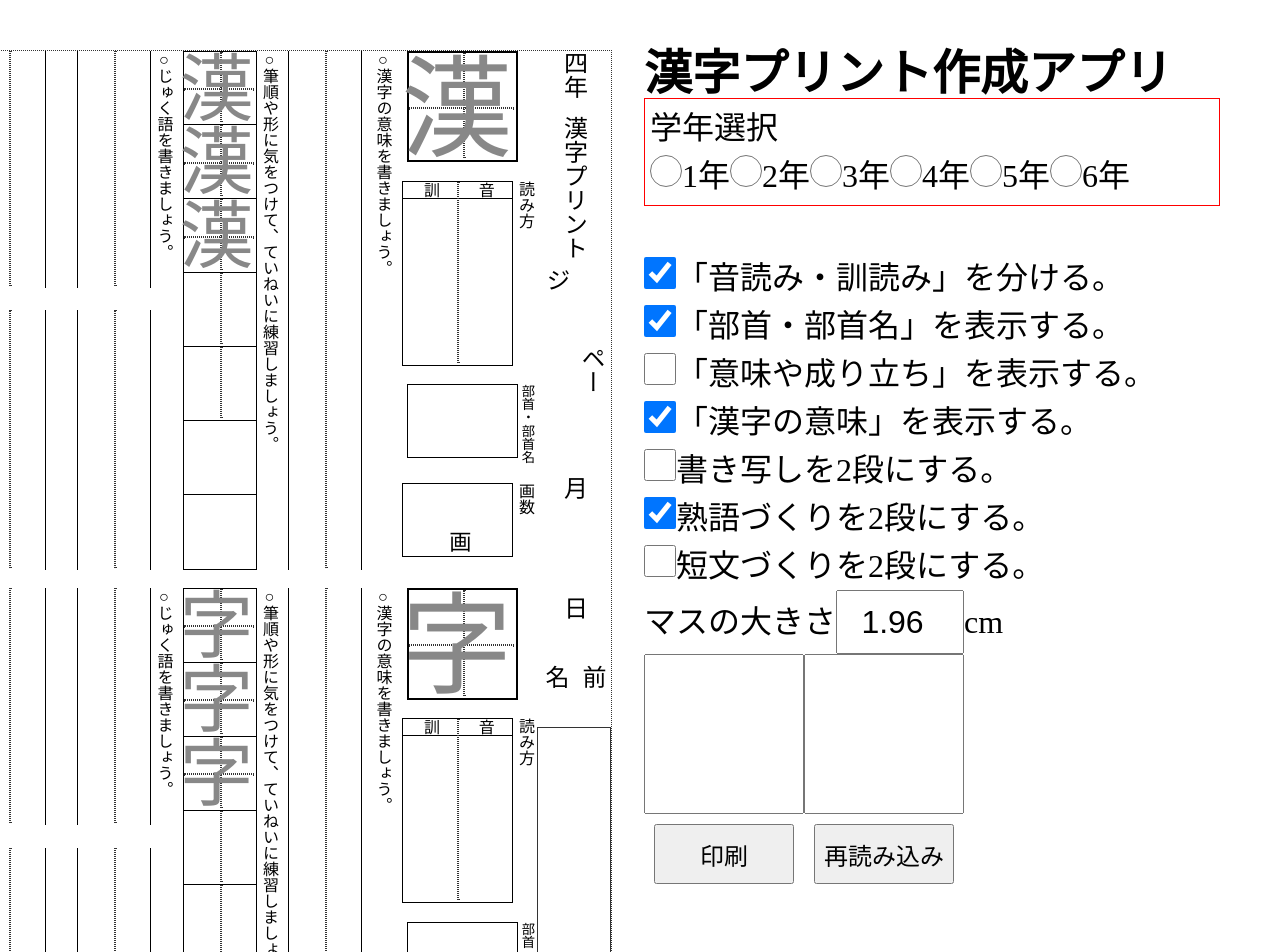
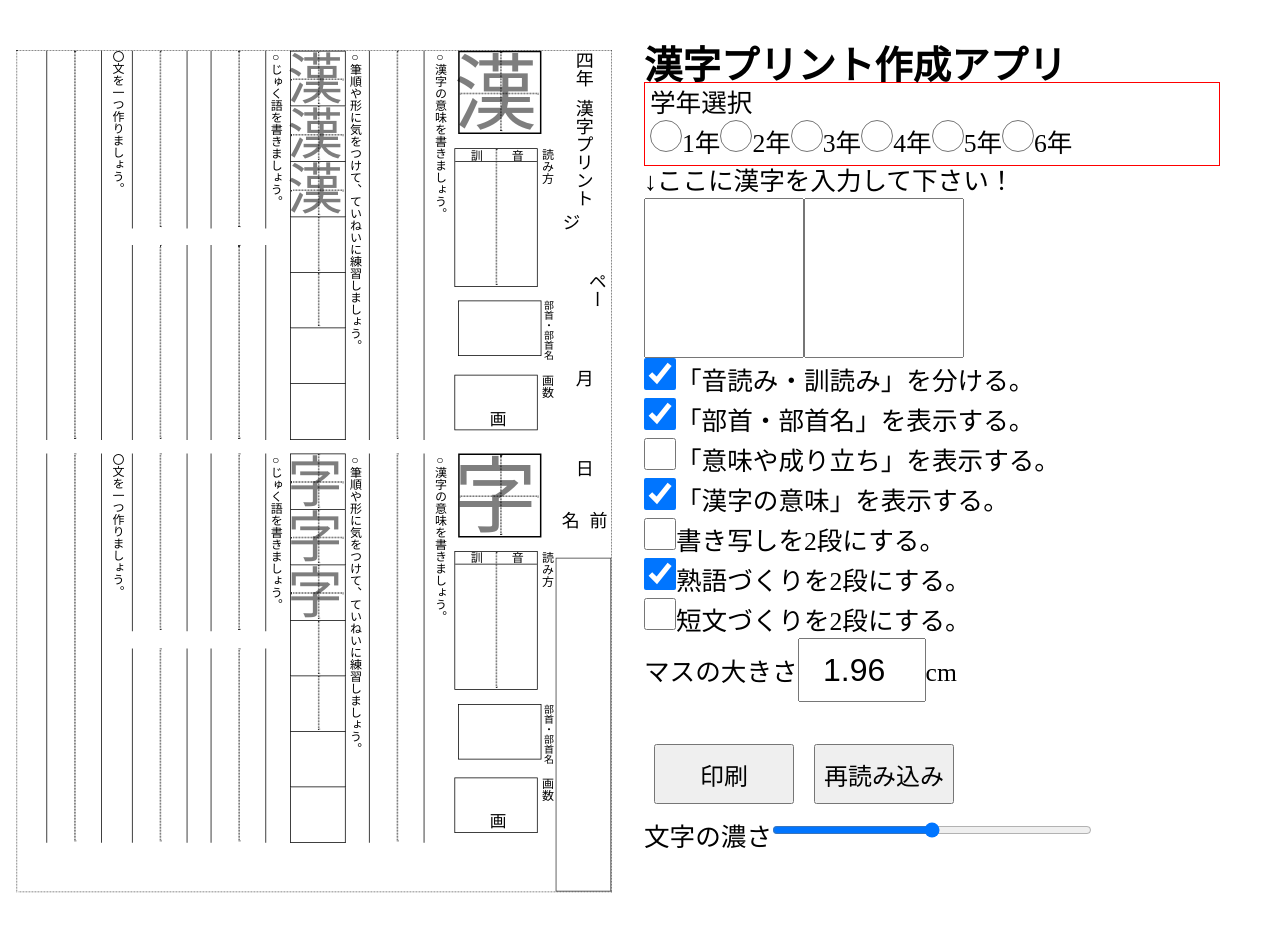
Before and after one commit to jimitas/kanpuri, a Next.js app: page / in a window 1280 px wide. Shown: the top 952 px of the page. Built offline with nearby package versions, Linux system fonts and the light colour scheme; no server answers.

Commit message:
opacity 調整

```diff
--- a/src/components/Kurikaeshi/index.jsx
+++ b/src/components/Kurikaeshi/index.jsx
@@ -4,6 +4,7 @@ export function Kurikaeshi(props) {
   const index = props.i;
   const kanji_1 = props.k_1;
   const kanji_2 = props.k_2;
+  const opacity = props.o;
   const MASU_INDEX = [1, 2, 3, 4, 5, 6, 7];
   console.log(kanji_1, kanji_2);
   return (
@@ -31,11 +32,11 @@ export function Kurikaeshi(props) {
               style={{ width: `${Size}cm`, height: `${Size}cm` }}
             >
               {MASU_INDEX < 4 && index === 1 ? (
-                <div className="nazori_2" style={{ fontSize: `${Size}cm` }}>
+                <div className="nazori_2" style={{ fontSize: `${Size}cm`, opacity: `${opacity}` }}>
                   {kanji_1}
                 </div>
               ) : MASU_INDEX < 4 && index === 2 ? (
-                <div className="nazori_2" style={{ fontSize: `${Size}cm` }}>
+                <div className="nazori_2" style={{ fontSize: `${Size}cm`, opacity: `${opacity}` }}>
                   {kanji_2}
                 </div>
               ) : null}
--- a/src/pages/index.jsx
+++ b/src/pages/index.jsx
@@ -33,6 +33,7 @@ export default function Home() {
   const [isShow_kurikaeshi, setIsShow_kurikaeshi] = useState(false);
   const [isShow_jukugo, setIsShow_jukugo] = useState(true);
   const [isShow_tanbun, setIsShow_tanbun] = useState(false);
+  const [opacity, setOpacity] = useState(0.5);
   const check_flag = [true, false, false, false, false, false];
 
   //後で学年に合わせた構成を設定する。
@@ -42,7 +43,6 @@ export default function Home() {
   };
 
   useEffect(() => {
-    console.log(grade);
     setIsshow_onkun((isShow_onkun) => {
       if (grade > 2) {
         return true;
@@ -144,6 +144,21 @@ export default function Home() {
               })}
             </div>
           </form>
+          <p>↓ここに漢字を入力して下さい！</p>
+          <input
+            onChange={changeKanji_1}
+            style={{ width: "160px", height: "160px", fontSize: "100px", textAlign: "center" }}
+            type="text"
+            name=""
+            id=""
+          />
+          <input
+            onChange={changeKanji_2}
+            style={{ width: "160px", height: "160px", fontSize: "100px", textAlign: "center" }}
+            type="text"
+            name=""
+            id=""
+          />
           <br />
           <label>
             <input type="checkbox" name="" id="" onChange={changeOnkun} checked={isShow_onkun} />
@@ -190,20 +205,6 @@ export default function Home() {
           />
           cm
           <br />
-          <input
-            onChange={changeKanji_1}
-            style={{ width: "160px", height: "160px", fontSize: "100px", textAlign: "center" }}
-            type="text"
-            name=""
-            id=""
-          />
-          <input
-            onChange={changeKanji_2}
-            style={{ width: "160px", height: "160px", fontSize: "100px", textAlign: "center" }}
-            type="text"
-            name=""
-            id=""
-          />
           <br />
           <button
             onClick={() => {
@@ -225,6 +226,21 @@ export default function Home() {
           >
             再読み込み
           </button>
+          <br />
+          文字の濃さ
+          <input
+            style={{ width: "20rem" }}
+            onChange={(e) => {
+              se.kako.play();
+              setOpacity((opacity) => Number(e.target.value));
+            }}
+            max="1"
+            min="0"
+            step="0.01"
+            type="range"
+            name=""
+            id=""
+          />
         </aside>
 
         <article className="print_pages">
@@ -243,13 +259,18 @@ export default function Home() {
                       }}
                     >
                       {item === 1 ? (
-                        <div className="nazori" style={{ fontSize: `${Size * 1.5}cm` }}>
+                        <div className="nazori" style={{ fontSize: `${Size * 1.5}cm`, opacity: `${opacity}` }}>
                           {kanji_1}
                         </div>
                       ) : (
                         <div
                           className="nazori"
-                          style={{ position: "absolute", zIndex: "100", fontSize: `${Size * 1.5}cm` }}
+                          style={{
+                            position: "absolute",
+                            zIndex: "100",
+                            fontSize: `${Size * 1.5}cm`,
+                            opacity: `${opacity}`,
+                          }}
                         >
                           {kanji_2}
                         </div>
@@ -269,10 +290,10 @@ export default function Home() {
 
                   {isShow_imi === true ? <Imi g={grade} size={Size}></Imi> : null}
 
-                  <Kurikaeshi g={grade} size={Size} k_1={kanji_1} k_2={kanji_2} i={item}></Kurikaeshi>
+                  <Kurikaeshi g={grade} size={Size} k_1={kanji_1} k_2={kanji_2} i={item} o={opacity}></Kurikaeshi>
 
                   {isShow_kurikaeshi === true ? (
-                    <Kurikaeshi size={Size} k_1={kanji_1} k_2={kanji_2} i={item}></Kurikaeshi>
+                    <Kurikaeshi size={Size} k_1={kanji_1} k_2={kanji_2} i={item} o={opacity}></Kurikaeshi>
                   ) : null}
 
                   <Jukugo g={grade} size={Size}></Jukugo>
--- a/src/styles/globals.css
+++ b/src/styles/globals.css
@@ -41,7 +41,8 @@ button {
   height: 297mm;
   width: 210mm;
   border: dotted 1px #333;
-  transform: scale(1);
+  transform-origin: top right;
+  transform: scale(.75);
 }
 
 /*最後のページは改ページを入れない*/
@@ -51,8 +52,8 @@ button {
 
 .no_print {
   margin-right: 10px;
-  font-size: 2rem;
-  line-height: 3rem;
+  font-size: 1.6rem;
+  line-height: 2rem;
   z-index: 10;
   top: 0;
   width: 36rem;
@@ -79,7 +80,7 @@ button {
   right:-10px;
   top:-3px;
   z-index: 100;
-  color: #888;
+  color: black;
 }
 
 .nazori_2 {
@@ -87,7 +88,7 @@ button {
   right:-7px;
   top:-2px;
   z-index: 100;
-  color: #888;
+  color: black;
 }
 
 .kakusu {
```
Also changed, not shown: kanpri-demo.png (added).
